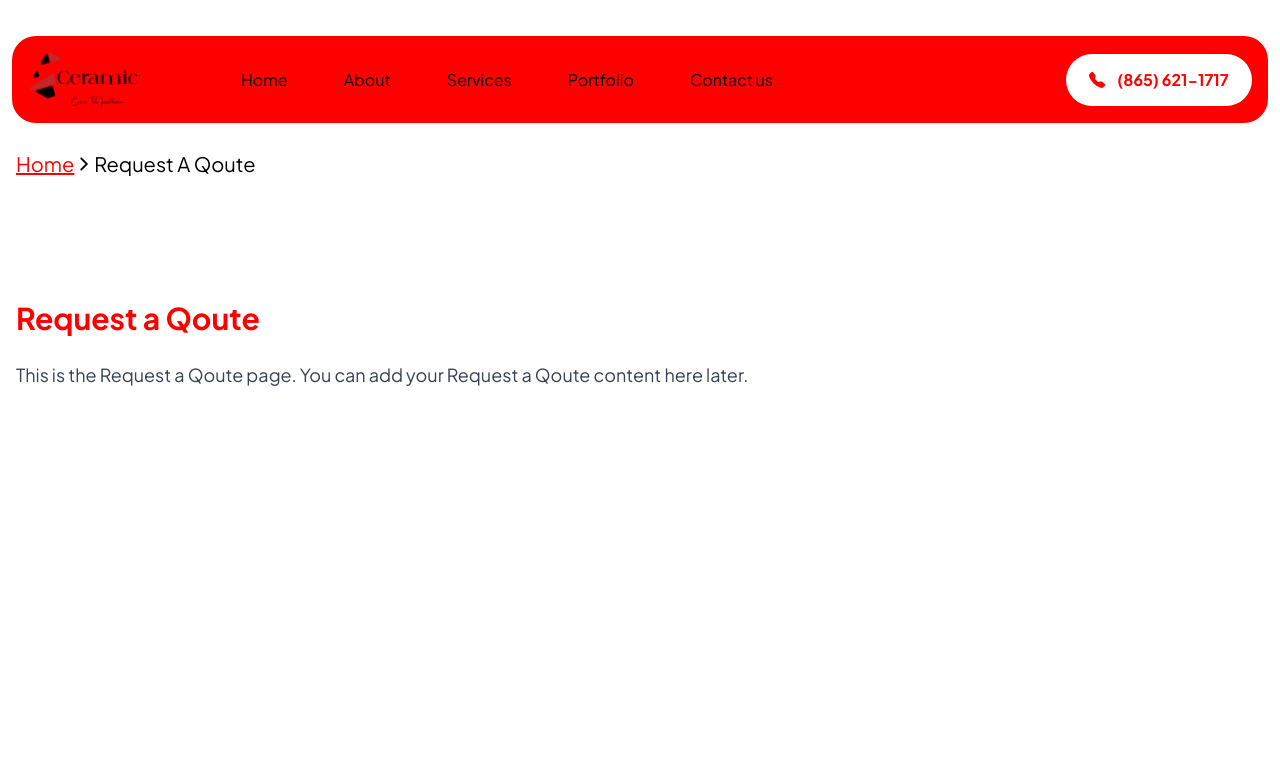
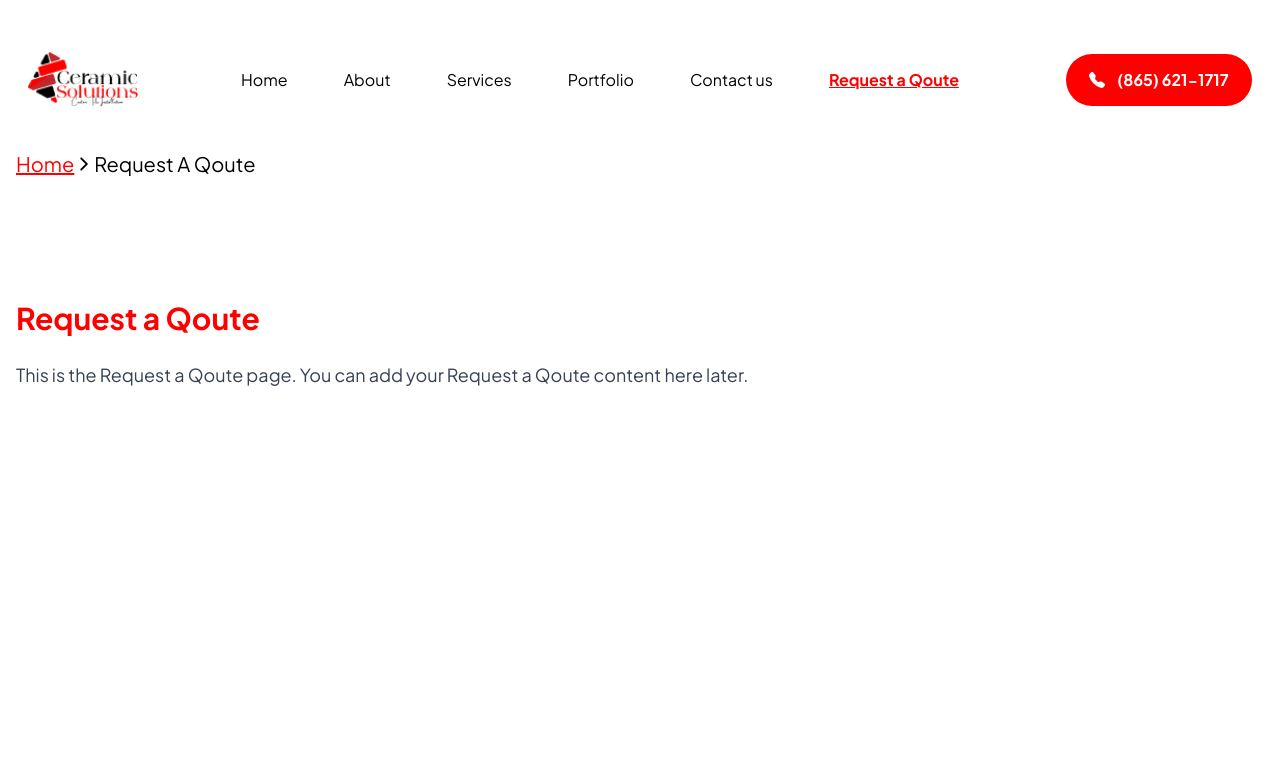
Before and after one commit to coderkanchan/CeramicSolutions-website-Layout, a React (Vite) app: page /#/request-A-qoute in a window 1280 px wide. Shown: the top 769 px of the page. Built offline with nearby package versions, Linux system fonts and the light colour scheme.

Commit message:
fix: Final vite.config.js syntax and base path correction

```diff
--- a/src/components/Navbar.jsx
+++ b/src/components/Navbar.jsx
@@ -18,7 +18,7 @@ const NavLinks = [
 
 export default function Navbar() {
   const [isOpen, setIsOpen] = useState(false);
-   const isHome = location.pathname === '/CeramicSolutions-website-Layout';
+   const isHome = location.pathname === '/';
 
   useEffect(() => {
     setIsOpen(false);
--- a/vite.config.js
+++ b/vite.config.js
@@ -2,8 +2,10 @@ import { defineConfig } from 'vite'
 import react from '@vitejs/plugin-react'
 import tailwindcss from '@tailwindcss/vite'
 
+const repoName = 'CeramicSolutions-Website-Layout';
+
 // https://vite.dev/config/
 export default defineConfig({
-  plugins: [react(),tailwindcss(),],
-  base: '/CeramicSolutions-website-Layout/'
+  plugins: [react()],
+  base: `/${repoName}/`
 })
```
Also changed, not shown: 2 other files (tests, documents, lock files or other folders).
